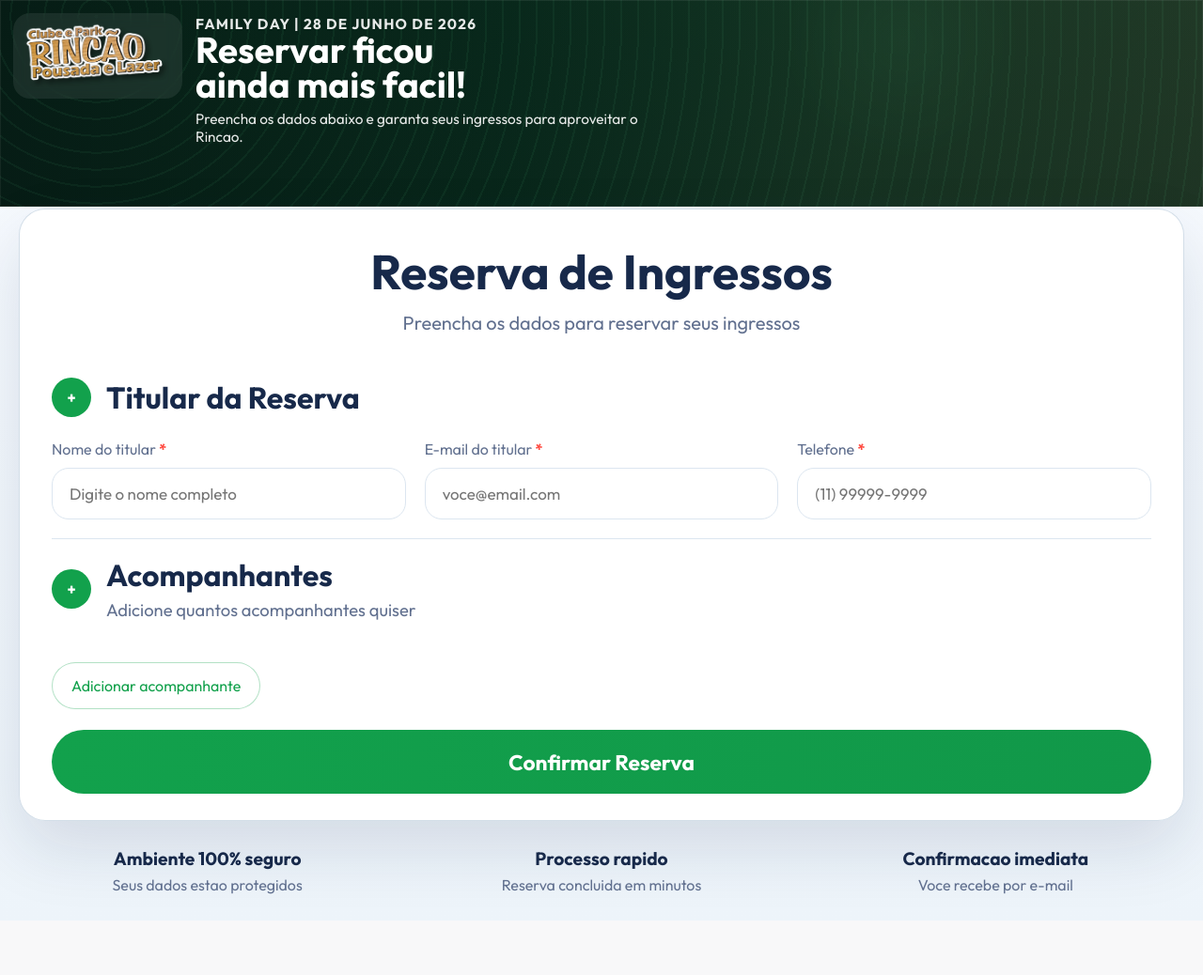
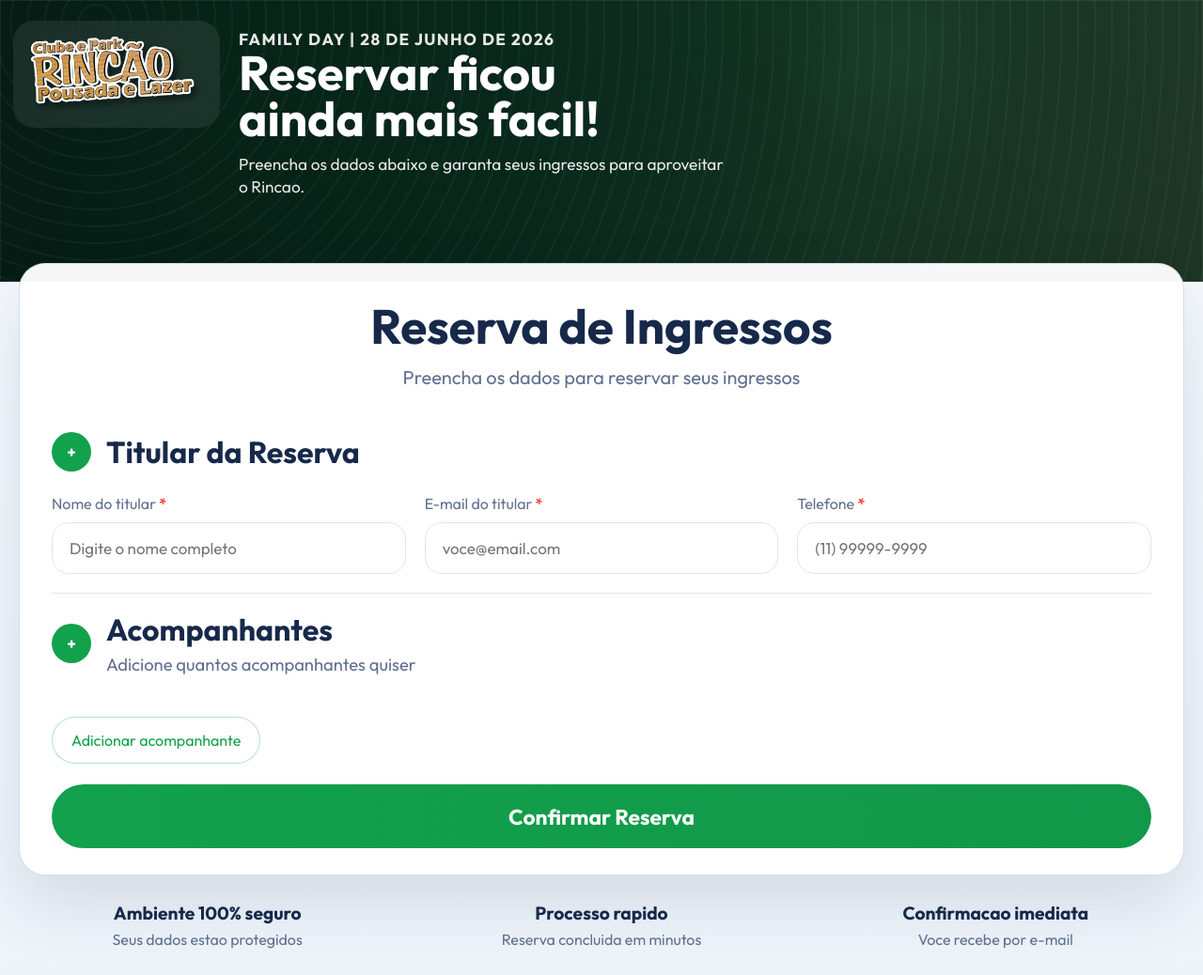
Before and after one commit to ZaqV1-hub/ingressos-gratuitos, a Flask app: page /reserva in a window 1280 px wide. Shown: the whole page at 94% size. Before the commit the page ends 956 px from the top, so only its background shows below. Run offline with Flask 3, Linux system fonts and the light colour scheme.

Commit message:
Refine desktop hero and raise SMTP timeout

```diff
--- a/app.py
+++ b/app.py
@@ -64,7 +64,7 @@
     "true",
     "yes",
 }
-EMAIL_SEND_TIMEOUT_SECONDS = int(os.getenv("EMAIL_SEND_TIMEOUT_SECONDS", "8"))
+EMAIL_SEND_TIMEOUT_SECONDS = int(os.getenv("EMAIL_SEND_TIMEOUT_SECONDS", "20"))
 IS_RENDER_ENV = bool(os.getenv("RENDER") or os.getenv("RENDER_EXTERNAL_URL"))
 
 TERMS_TEXT = """
@@ -384,7 +384,9 @@
                     return
             else:
                 with smtplib.SMTP(host, port, timeout=EMAIL_SEND_TIMEOUT_SECONDS) as smtp:
+                    smtp.ehlo()
                     smtp.starttls()
+                    smtp.ehlo()
                     smtp.login(ZOHO_SMTP_USERNAME, ZOHO_SMTP_PASSWORD)
                     smtp.send_message(message)
                     return
--- a/static/styles.css
+++ b/static/styles.css
@@ -45,7 +45,7 @@
 }
 
 .page-overlap {
-  margin-top: -26px;
+  margin-top: -48px;
   position: relative;
   z-index: 2;
 }
@@ -97,7 +97,7 @@
 
 .hero-banner {
   position: relative;
-  min-height: 220px;
+  min-height: 300px;
   overflow: hidden;
   background:
     linear-gradient(90deg, rgba(6, 28, 21, 0.95) 0%, rgba(8, 40, 27, 0.86) 42%, rgba(25, 52, 34, 0.55) 70%, rgba(30, 45, 32, 0.45) 100%),
@@ -128,10 +128,10 @@
   margin: 0 auto;
   position: relative;
   z-index: 1;
-  padding: 14px 0 28px;
+  padding: 22px 0 62px;
   display: grid;
-  grid-template-columns: 180px minmax(0, 1fr);
-  gap: 14px;
+  grid-template-columns: 220px minmax(0, 1fr);
+  gap: 20px;
   align-items: start;
 }
 
@@ -140,26 +140,26 @@
   align-items: center;
   justify-content: center;
   align-self: start;
-  padding: 10px 12px;
-  border-radius: 18px;
+  padding: 14px 16px;
+  border-radius: 22px;
   background: rgba(255, 255, 255, 0.08);
   backdrop-filter: blur(8px);
 }
 
 .brand-logo {
   display: block;
-  width: min(100%, 160px);
+  width: min(100%, 210px);
   height: auto;
 }
 
 .hero-copy {
   color: #ffffff;
-  padding-top: 2px;
+  padding-top: 8px;
 }
 
 .hero-date {
-  margin-bottom: 6px;
-  font-size: 0.78rem;
+  margin-bottom: 8px;
+  font-size: 0.88rem;
   font-weight: 700;
   letter-spacing: 0.08em;
   text-transform: uppercase;
@@ -167,16 +167,16 @@
 }
 
 .hero-copy h1 {
-  font-size: clamp(1.7rem, 3vw, 2.6rem);
+  font-size: clamp(2.2rem, 4vw, 3.5rem);
   line-height: 0.96;
-  margin: 0 0 8px;
+  margin: 0 0 12px;
 }
 
 .hero-copy p {
   max-width: 520px;
   margin: 0;
-  font-size: 0.96rem;
-  line-height: 1.25;
+  font-size: 1.08rem;
+  line-height: 1.34;
   color: rgba(255, 255, 255, 0.9);
 }
 
@@ -671,7 +671,7 @@
 @media (max-width: 1120px) {
   .hero-content {
     grid-template-columns: 160px minmax(0, 1fr);
-    padding-bottom: 22px;
+    padding-bottom: 34px;
   }
 
   .form-grid-3 {
@@ -686,7 +686,7 @@
   }
 
   .page-overlap {
-    margin-top: -10px;
+    margin-top: -18px;
   }
 
   .hero-copy h1 {
```
Also changed, not shown: 1 other file.
